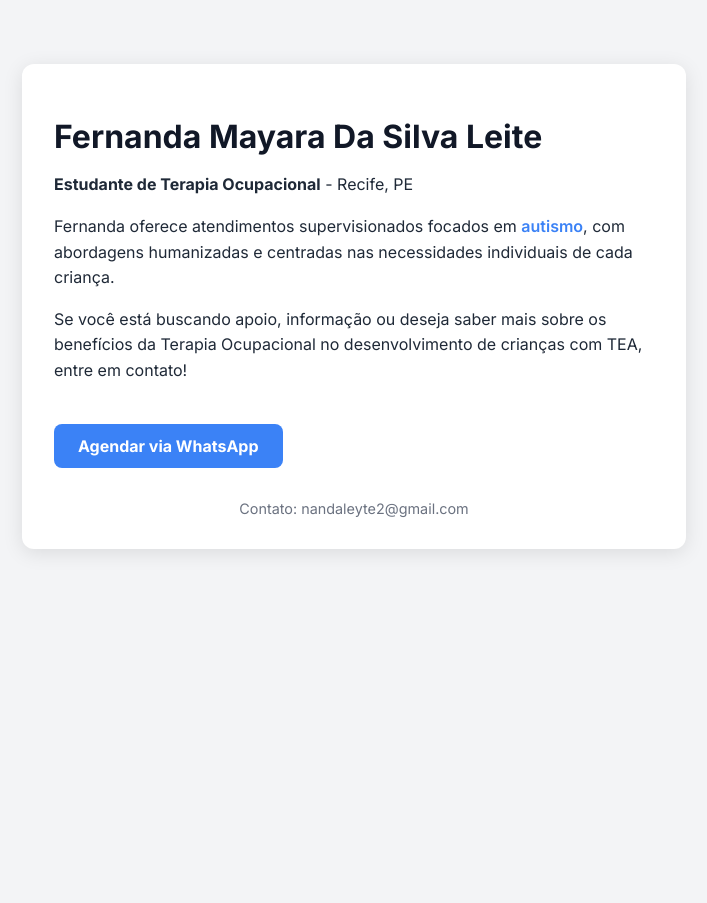
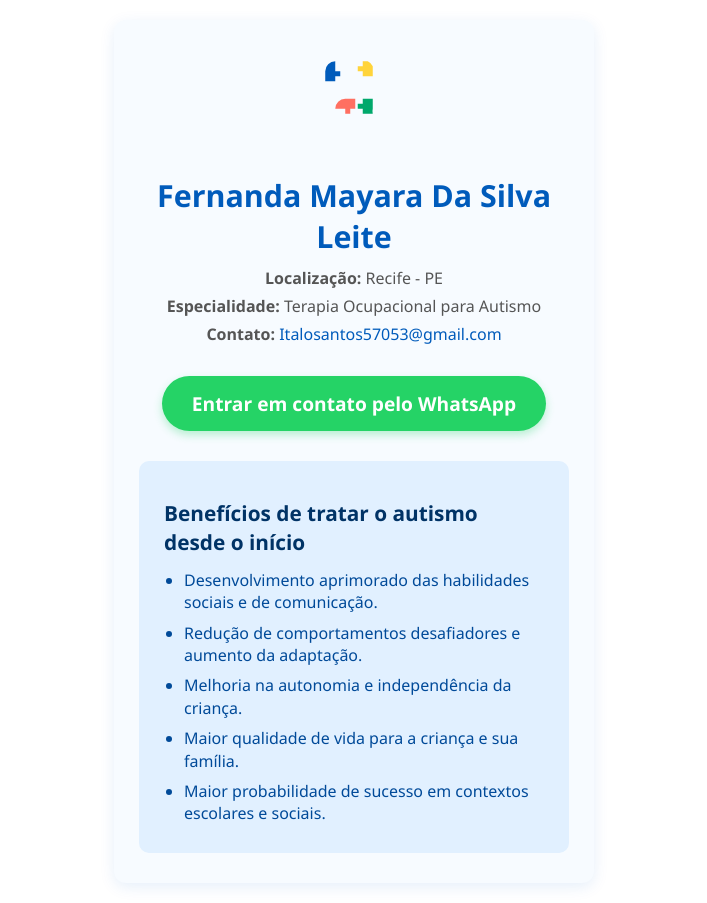
Before and after one commit to Italo2003/fernanda-site, a plain HTML site: page index.html in a window 1280 px wide. Shown: the whole page, without its empty margins (286-993 px from the left). Before the commit the page ends 800 px from the top, so only its background shows below. Drawn offline with Linux system fonts and the light colour scheme.

Commit message:
Update index.html

```diff
--- a/index.html
+++ b/index.html
@@ -1,76 +1,159 @@
-
 <!DOCTYPE html>
 <html lang="pt-BR">
 <head>
 <meta charset="UTF-8" />
-  <meta name="viewport" content="width=device-width, initial-scale=1.0"/>
+<meta name="viewport" content="width=device-width, initial-scale=1" />
 <title>Fernanda Mayara - Terapia Ocupacional</title>
-  <link href="https://fonts.googleapis.com/css2?family=Inter:wght@400;600;700&display=swap" rel="stylesheet"/>
 <style>
+  /* Reset básico */
+  * {
+    box-sizing: border-box;
+  }
+
   body {
     margin: 0;
-      font-family: 'Inter', sans-serif;
-      background: #f3f4f6;
-      color: #1f2937;
+    font-family: 'Segoe UI', Tahoma, Geneva, Verdana, sans-serif;
+    background: #ffffff;
+    color: #333333;
+    display: flex;
+    justify-content: center;
+    align-items: center;
+    min-height: 100vh;
+    padding: 20px;
   }
+
   .container {
-      max-width: 600px;
-      margin: 0 auto;
-      padding: 2rem;
-      background: white;
+    max-width: 480px;
+    width: 100%;
+    background: #f7fbff;
     border-radius: 12px;
-      box-shadow: 0 4px 20px rgba(0,0,0,0.1);
-      margin-top: 4rem;
+    box-shadow: 0 4px 15px rgba(0, 96, 204, 0.1);
+    padding: 30px 25px;
+    text-align: center;
+  }
+
+  h1 {
+    color: #005bbb;
+    margin-bottom: 10px;
+    font-size: 1.9rem;
+  }
+
+  .location, .specialty, .contact {
+    font-size: 1rem;
+    margin: 6px 0;
+    color: #555;
+  }
+
+  a.email-link {
+    color: #005bbb;
+    text-decoration: none;
+    word-break: break-word;
+  }
+  a.email-link:hover {
+    text-decoration: underline;
+  }
+
+  .btn-whatsapp {
+    display: inline-block;
+    background-color: #25d366;
+    color: white;
+    padding: 14px 30px;
+    margin-top: 25px;
+    border-radius: 30px;
+    font-weight: 600;
+    font-size: 1.2rem;
+    text-decoration: none;
+    transition: background-color 0.3s ease;
+    box-shadow: 0 4px 8px rgba(37, 211, 102, 0.3);
+  }
+
+  .btn-whatsapp:hover {
+    background-color: #1ebe5c;
+  }
+
+  /* Símbolo do quebra-cabeça */
+  .puzzle-icon {
+    width: 80px;
+    height: 80px;
+    margin: 0 auto 20px;
+  }
+
+  /* Seção de benefícios */
+  .benefits {
+    text-align: left;
+    margin-top: 30px;
+    background: #e1f0ff;
+    padding: 20px 25px;
+    border-radius: 10px;
+    color: #004a99;
+    font-size: 1rem;
+    line-height: 1.4;
+  }
+
+  .benefits h2 {
+    font-size: 1.3rem;
+    margin-bottom: 12px;
+    color: #003366;
+  }
+
+  .benefits ul {
+    padding-left: 20px;
+    margin: 0;
+  }
+
+  .benefits li {
+    margin-bottom: 8px;
+  }
+
+  @media (max-width: 480px) {
+    .container {
+      padding: 25px 20px;
+      max-width: 95%;
     }
     h1 {
-      color: #111827;
-      font-size: 2rem;
-      margin-bottom: 0.5rem;
+      font-size: 1.6rem;
     }
-    p {
-      font-size: 1rem;
-      line-height: 1.6;
+    .btn-whatsapp {
+      width: 100%;
+      padding: 14px 0;
+      font-size: 1.1rem;
     }
-    .highlight {
-      color: #3b82f6;
-      font-weight: 600;
-    }
-    .cta-button {
-      display: inline-block;
-      margin-top: 1.5rem;
-      padding: 0.75rem 1.5rem;
-      background-color: #3b82f6;
-      color: white;
-      text-decoration: none;
-      font-weight: bold;
-      border-radius: 8px;
-      transition: background-color 0.3s ease;
-    }
-    .cta-button:hover {
-      background-color: #2563eb;
-    }
-    footer {
-      margin-top: 2rem;
-      font-size: 0.9rem;
-      color: #6b7280;
-      text-align: center;
   }
 </style>
 </head>
 <body>
   <div class="container">
+    <!-- Símbolo do autismo (quebra-cabeça colorido simplificado) -->
+    <svg class="puzzle-icon" viewBox="0 0 64 64" xmlns="http://www.w3.org/2000/svg" aria-label="Símbolo do Autismo" role="img" >
+      <path fill="#005bbb" d="M17 9a8 8 0 0 0-8 8v8h8v-4h4v-4H17z"/>
+      <path fill="#ffd43b" d="M47 9h-8v4h-4v4h4v4h8v-8a8 8 0 0 0-4-4z"/>
+      <path fill="#ff6f61" d="M17 47a8 8 0 0 1 8-8h8v8h-4v4h-4v-4h-8z"/>
+      <path fill="#00a86b" d="M47 47v-8h-8v4h-4v4h4v4h8a8 8 0 0 1 0-4z"/>
+    </svg>
+
     <h1>Fernanda Mayara Da Silva Leite</h1>
-    <p><strong>Estudante de Terapia Ocupacional</strong> - Recife, PE</p>
-    <p>Fernanda oferece atendimentos supervisionados focados em <span class="highlight">autismo</span>, com abordagens humanizadas e centradas nas necessidades individuais de cada criança.</p>
-    <p>Se você está buscando apoio, informação ou deseja saber mais sobre os benefícios da Terapia Ocupacional no desenvolvimento de crianças com TEA, entre em contato!</p>
+    <p class="location"><strong>Localização:</strong> Recife - PE</p>
+    <p class="specialty"><strong>Especialidade:</strong> Terapia Ocupacional para Autismo</p>
+    <p class="contact"><strong>Contato:</strong> <a class="email-link" href="mailto:Italosantos57053@gmail.com">Italosantos57053@gmail.com</a></p>
 
-    <a class="cta-button" href="https://wa.me/5581997469505?text=Olá%2C+gostaria+de+saber+mais+sobre+Terapia+Ocupacional+para+autismo" target="_blank">
-      Agendar via WhatsApp
-    </a>
+    <a
+      href="https://wa.me/5581997469505"
+      class="btn-whatsapp"
+      target="_blank"
+      rel="noopener noreferrer"
+      >Entrar em contato pelo WhatsApp</a
+    >
 
-    <footer>
-      Contato: nandaleyte2@gmail.com
-    </footer>
+    <section class="benefits" aria-label="Benefícios do tratamento precoce do autismo">
+      <h2>Benefícios de tratar o autismo desde o início</h2>
+      <ul>
+        <li>Desenvolvimento aprimorado das habilidades sociais e de comunicação.</li>
+        <li>Redução de comportamentos desafiadores e aumento da adaptação.</li>
+        <li>Melhoria na autonomia e independência da criança.</li>
+        <li>Maior qualidade de vida para a criança e sua família.</li>
+        <li>Maior probabilidade de sucesso em contextos escolares e sociais.</li>
+      </ul>
+    </section>
   </div>
 </body>
 </html>
```
Lines whose indentation alone changed are shown as unchanged.
